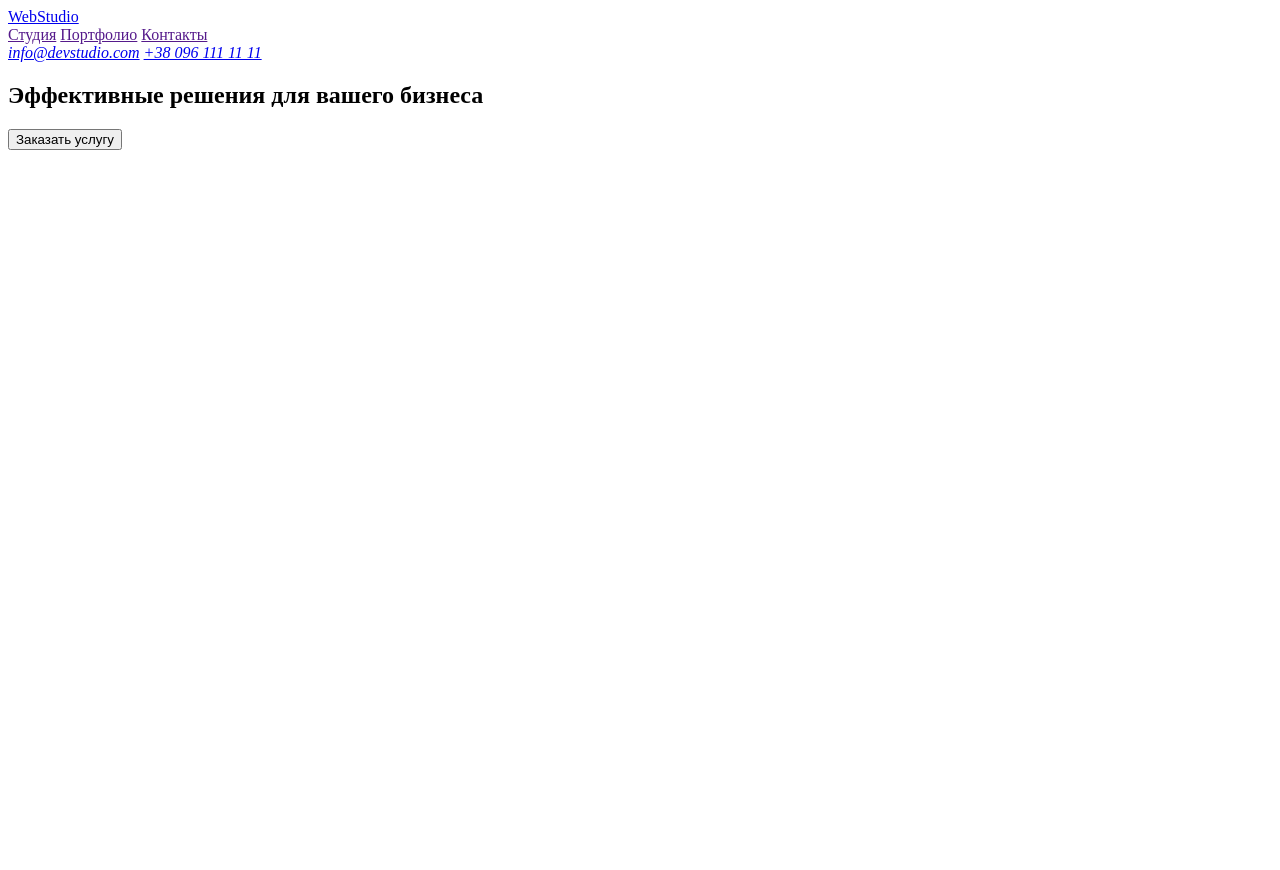
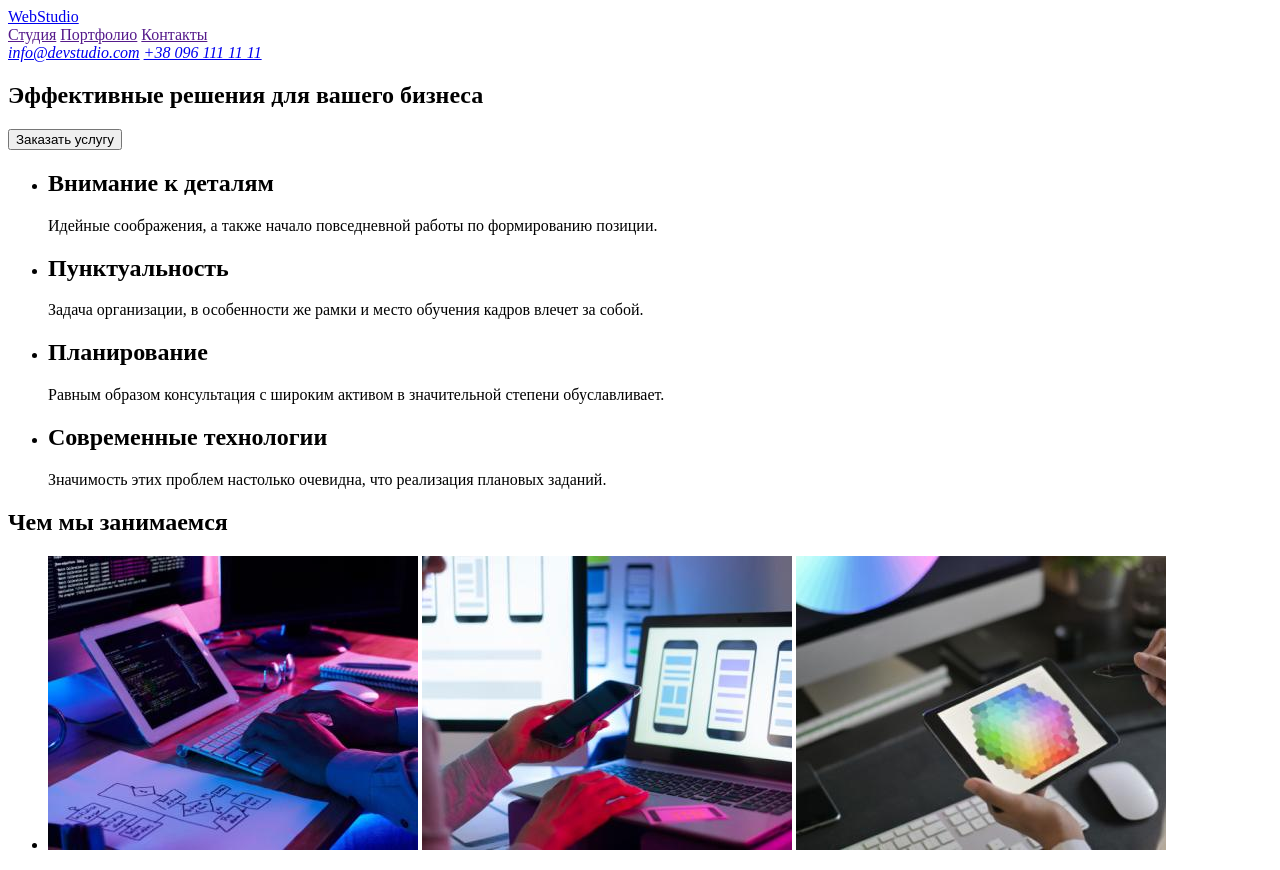
Before and after one commit to Samber1/goit-markup-hw-01, a plain HTML site: page index.html in a window 1280 px wide. Before the commit the page ends 800 px from the top, so only its background shows below. Drawn offline with Linux system fonts and the light colour scheme.

Commit message:
2nd section and reedited 1st setcion

```diff
--- a/index.html
+++ b/index.html
@@ -23,6 +23,34 @@
         <section>
              <h1>Эффективные решения для вашего бизнеса</h1>
              <button type="button">Заказать услугу</button>
+            <ul>
+                <li>
+                    <h2>Внимание к деталям</h2>
+                    <p>Идейные соображения, а также начало повседневной работы по формированию позиции.</p>
+                </li>
+                <li>
+                    <h2>Пунктуальность</h2>
+                    <p>Задача организации, в особенности же рамки и место обучения кадров влечет за собой.</p>
+                </li>
+                <li>
+                    <h2>Планирование</h2>
+                    <p>Равным образом консультация с широким активом в значительной степени обуславливает.</p>
+                </li>
+                <li>
+                    <h2>Современные технологии</h2>
+                    <p>Значимость этих проблем настолько очевидна, что реализация плановых заданий.</p>
+                </li>
+            </ul>
+        </section>
+        <section>
+            <h2>Чем мы занимаемся</h2>
+            <ul>
+                <li>
+                    <img src="./images/about.jpg" alt="Человек что-то программирует">
+                    <img src="./images/about2.jpg" alt="Челвоек что-то смотрит на компьютере">
+                    <img src="./images/about3.jpg" alt="Человек выбриает цвет из палитры цветов на планшете">
+                </li>
+            </ul>
         </section>
     </main>
 </body>
```
Also changed, not shown: images/about.jpg (added), images/about2.jpg (added), images/about3.jpg (added).
